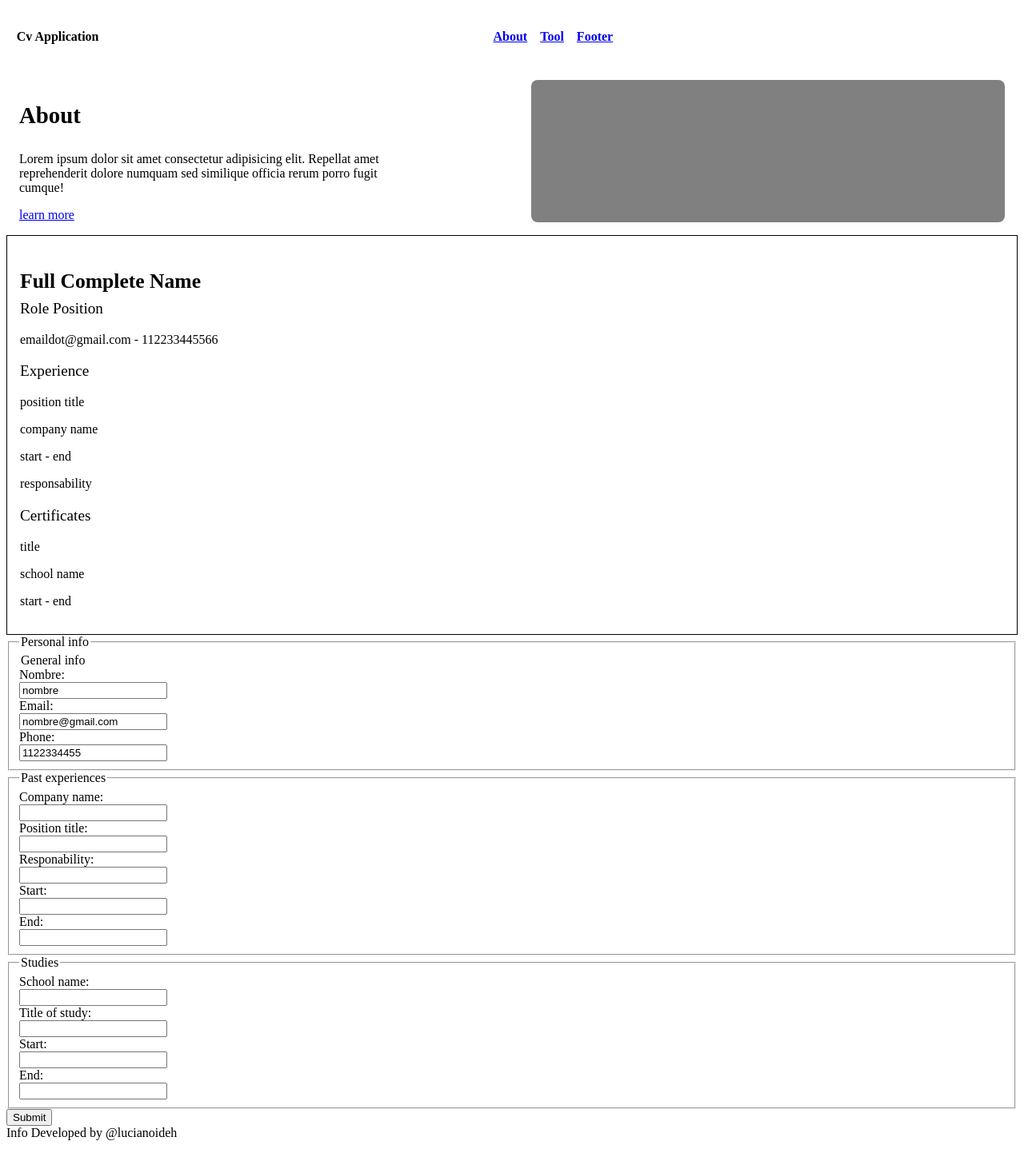
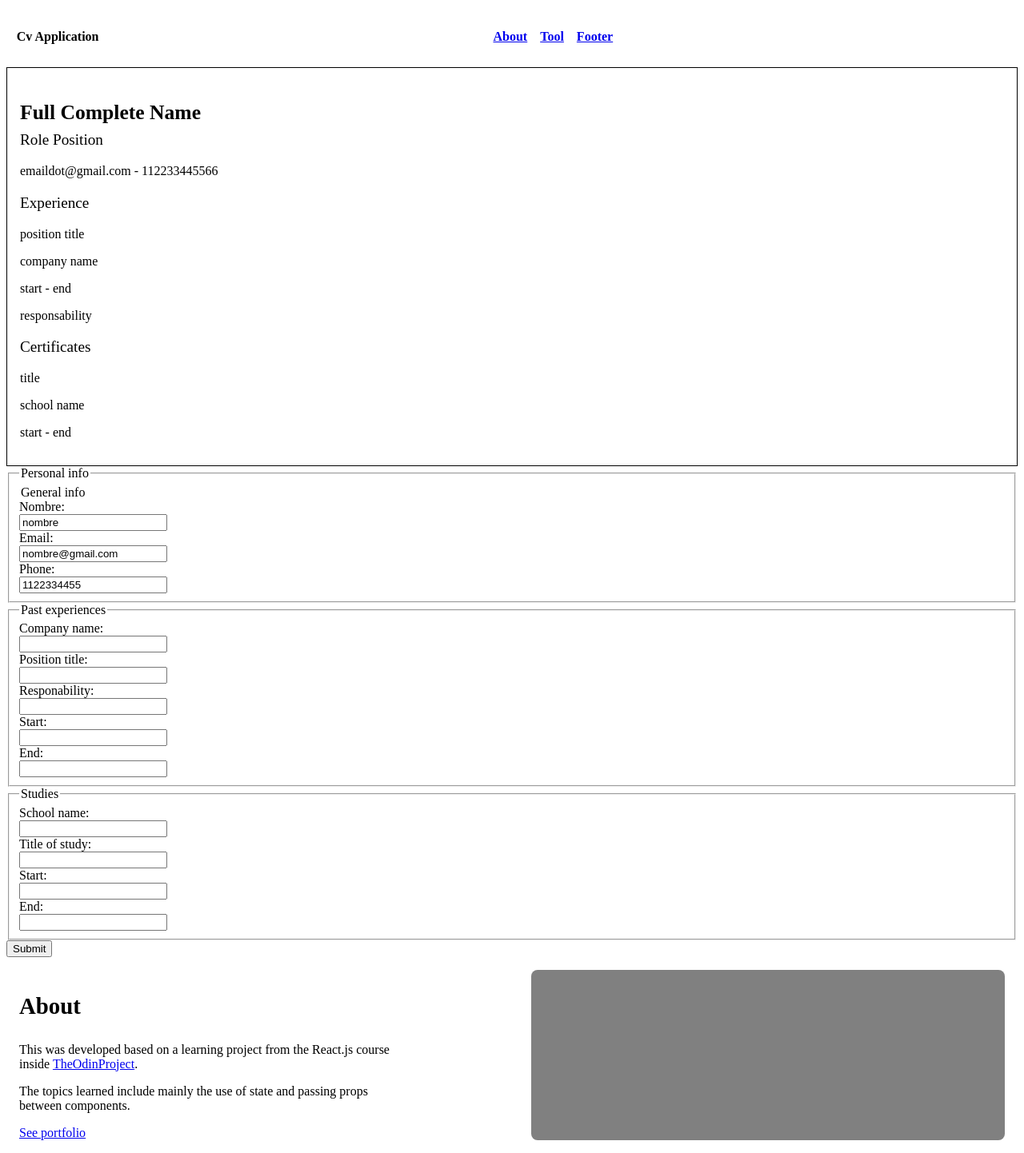
Before and after one commit to lucianoideh1/cv-application, a React (Vite) app: page / in a window 1280 px wide. Shown: the top 1442 px of the page at 80% size. Built offline with nearby package versions, Linux system fonts and the light colour scheme; the HTML template or start-up script is replaced by a standard one.

Commit message:
wrote a description for about and changed its position

```diff
--- a/src/App.jsx
+++ b/src/App.jsx
@@ -47,7 +47,6 @@ function App() {
     <>
     <Header></Header>
     <div className="container">
-    <About></About>
     <Results2></Results2>
     <main>
           <form onSubmit={e => {e.preventDefault();console.log(e)}}>
@@ -136,6 +135,7 @@ function App() {
     {/* <Result  objeto={objeto}></Result> */}
     </main>
     {completedForm? <Result onSubmit={handleComplete}></Result> : null}
+    <About></About>
     <Footer></Footer>
     </div>
     </>
--- a/src/components/About.jsx
+++ b/src/components/About.jsx
@@ -7,10 +7,13 @@ const About = () => {
         <p className="about-title">
         About
         </p>
-        <p className="about-description">
-            Lorem ipsum dolor sit amet consectetur adipisicing elit. Repellat amet reprehenderit dolore numquam sed similique officia rerum porro fugit cumque!
-        </p>
-        <a href="#" className="about-learn-more">learn more</a>
+        <article className="about-description">
+          <p className="about-description">
+            This was developed based on a learning project from the React.js course inside <a href="#">TheOdinProject</a>.
+          </p>
+          <p>The topics learned include mainly the use of state and passing props between components.</p>
+        </article>
+        <a href="#" className="about-learn-more">See portfolio</a>
         </div>
         <div className="about-img-placeholder"></div>
     </div>
```
